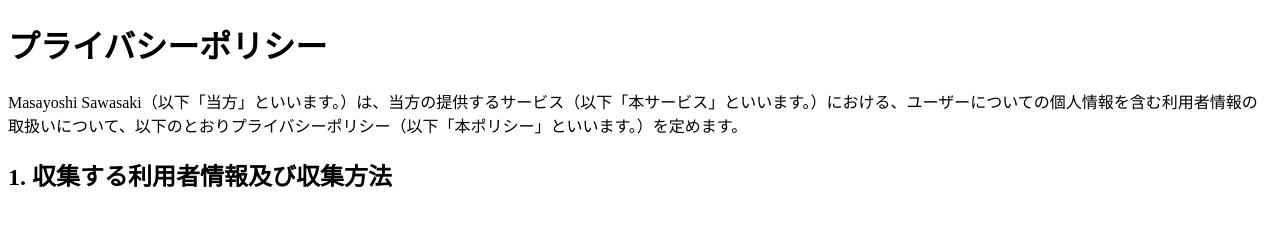
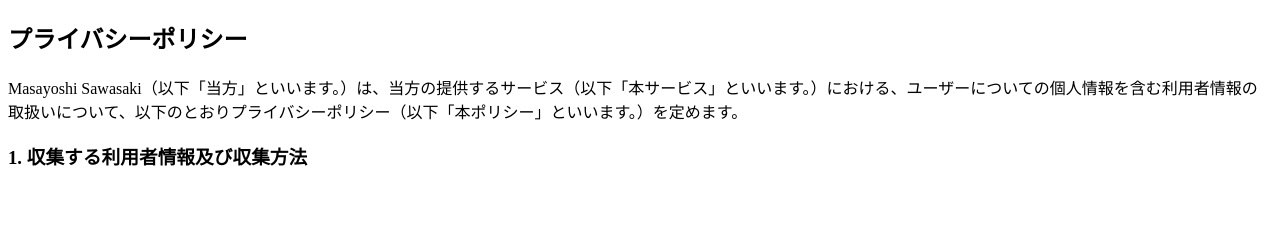
Before and after one commit to masayoshi0327/QandALists-pp, a plain HTML site: page docs/index.html in a window 1280 px wide. Drawn offline with Linux system fonts and the light colour scheme.

Commit message:
フォントサイズ変更

```diff
--- a/docs/index.html
+++ b/docs/index.html
@@ -6,10 +6,10 @@
     <title>「わかりすと」プライバシーポリシー</title>
   </head>
   <body>
-    <h1>プライバシーポリシー</h1>
+    <h2>プライバシーポリシー</h2>
     <p>
       Masayoshi Sawasaki（以下「当方」といいます。）は、当方の提供するサービス（以下「本サービス」といいます。）における、ユーザーについての個人情報を含む利用者情報の取扱いについて、以下のとおりプライバシーポリシー（以下「本ポリシー」といいます。）を定めます。
     </p>
-    <h2>1. 収集する利用者情報及び収集方法</h2>
+    <h3>1. 収集する利用者情報及び収集方法</h3>
   </body>
 </html>
```
